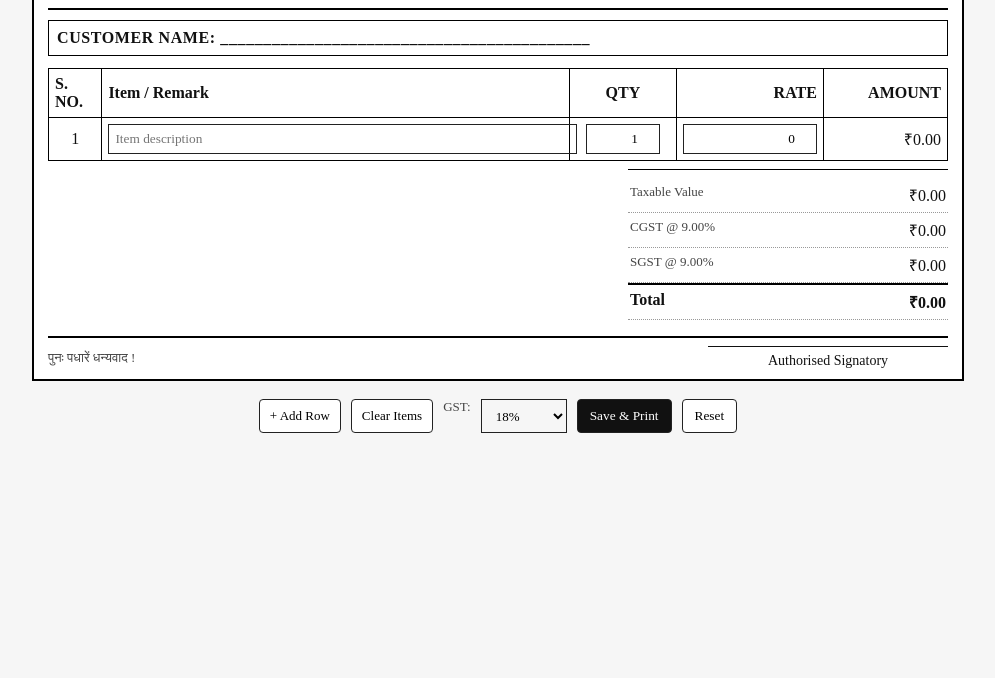
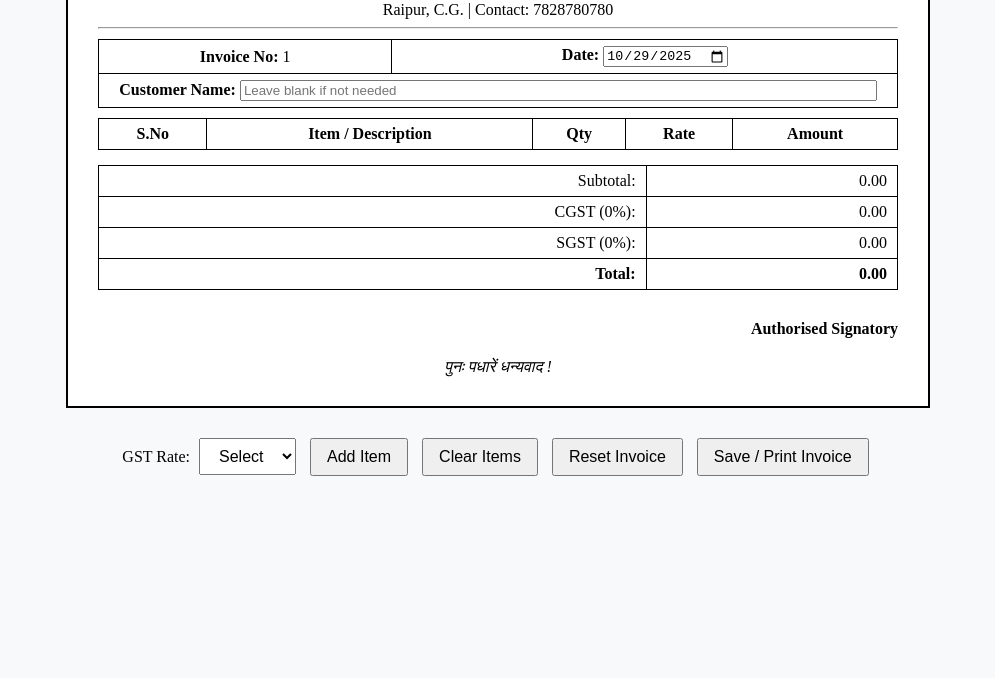
Before and after one commit to folio304/invoicegenerator, a plain HTML site: page index.html in a window 1280 px wide. Shown: the part 122-800 px from the top of the page, without its empty margins (142-1137 px from the left). Drawn offline with Linux system fonts and the light colour scheme.

Commit message:
Update index.html

```diff
--- a/index.html
+++ b/index.html
@@ -1,171 +1,201 @@
-<!doctype html>
+<!DOCTYPE html>
 <html lang="en">
 <head>
-<meta charset="utf-8">
-<meta name="viewport" content="width=device-width,initial-scale=1">
-<title>Vaada and Associates — Invoice</title>
-<style>
-  :root{--paper:#fff;--border:#000;--muted:#444;--maxw:900px}
-  body{background:#f6f6f6;font-family:"Times New Roman",serif;padding:18px;color:#111}
-  .wrap{max-width:var(--maxw);margin:0 auto;background:var(--paper);border:2px solid var(--border);padding:10px 14px}
-  .header{display:flex;justify-content:space-between;align-items:flex-start;border-bottom:2px solid var(--border);padding-bottom:6px;margin-bottom:8px}
-  .firm h2{margin:0;font-size:22px}
-  .firm .sub{font-size:13px;margin-top:4px}
-  .meta{text-align:right}
-  .meta .label{font-size:12px;color:var(--muted)}
-  .meta .val{font-weight:700}
-  .customer-line{border:1px solid var(--border);padding:8px;margin-top:10px;text-transform:uppercase;font-weight:700;letter-spacing:.6px}
-  table{width:100%;border-collapse:collapse;margin-top:12px}
-  th,td{border:1px solid var(--border);padding:6px}
-  th{text-align:left}
-  .tcenter{text-align:center}
-  .tright{text-align:right}
-  .muted{color:var(--muted);font-size:13px}
-  input[type="text"],input[type="number"],select{font-family:inherit;padding:6px;border:1px solid #222;background:transparent}
-  input[type="number"]{text-align:right}
-  .totals{margin-top:8px;display:flex;justify-content:flex-end}
-  .totals .box{width:320px;border-top:1px solid var(--border);padding-top:8px}
-  .totals .line{display:flex;justify-content:space-between;padding:6px 2px;border-bottom:1px dotted #999}
-  .bold{font-weight:700}
-  .footer{margin-top:16px;border-top:2px solid var(--border);padding-top:8px;display:flex;justify-content:space-between;align-items:center}
-  .signature{width:240px;text-align:center;border-top:1px solid #111;padding-top:6px;font-size:14px}
-  .thank{font-size:15px;font-weight:700}
-  .bottom-controls{max-width:var(--maxw);margin:18px auto 0;display:flex;flex-wrap:wrap;justify-content:center;gap:10px}
-  .btn{padding:8px 12px;border-radius:4px;border:1px solid #222;background:#fff;cursor:pointer;font-family:inherit}
-  .btn.primary{background:#111;color:#fff}
-  .small{font-size:13px;padding:6px 10px}
-  @media print{
-    body{background:white}
-    .bottom-controls{display:none}
-    .wrap{border:0;padding:0;max-width:100%}
-  }
-</style>
+  <meta charset="UTF-8">
+  <meta name="viewport" content="width=device-width, initial-scale=1.0">
+  <title>Invoice Generator - Vaada and Associates</title>
+  <style>
+    body {
+      font-family: 'Times New Roman', serif;
+      margin: 40px;
+      background: #f8f9fa;
+    }
+    .invoice {
+      background: white;
+      padding: 30px;
+      border: 2px solid #000;
+      width: 800px;
+      margin: auto;
+    }
+    h2, h3, h4, p {
+      margin: 2px 0;
+      text-align: center;
+    }
+    table {
+      width: 100%;
+      border-collapse: collapse;
+      margin-top: 10px;
+    }
+    table, th, td {
+      border: 1px solid black;
+    }
+    th, td {
+      padding: 6px;
+      text-align: center;
+    }
+    .totals {
+      margin-top: 15px;
+      width: 100%;
+    }
+    .totals td {
+      text-align: right;
+      padding-right: 10px;
+    }
+    .signature {
+      text-align: right;
+      margin-top: 30px;
+      font-weight: bold;
+    }
+    .footer {
+      text-align: center;
+      margin-top: 20px;
+      font-style: italic;
+    }
+    .controls {
+      text-align: center;
+      margin-top: 25px;
+    }
+    .controls button, .controls select, .controls input {
+      margin: 5px;
+      padding: 8px 15px;
+      font-size: 16px;
+    }
+    @media print {
+      .controls {
+        display: none;
+      }
+      body {
+        margin: 0;
+        background: white;
+      }
+      .invoice {
+        border: none;
+        width: 100%;
+        margin: 0;
+      }
+    }
+  </style>
 </head>
 <body>
-<div class="wrap" id="invoiceWrap">
-  <div class="header">
-    <div class="firm">
-      <h2>VAADA AND ASSOCIATES</h2>
-      <div class="sub">GSTIN: AFBOA2040N1Z3</div>
-      <div class="sub">Raipur, C.G.</div>
-      <div class="sub">Contact: 7828780780</div>
-    </div>
-    <div class="meta">
-      <div class="label">Invoice No.</div>
-      <div class="val" id="invoiceNoPreview">INV-1</div>
-      <div style="height:10px"></div>
-      <div class="label">Date</div>
-      <div><input id="invoiceDate" type="date"></div>
-    </div>
-  </div>
 
-  <div class="customer-line">
-    CUSTOMER NAME: ___________________________________________
-  </div>
+<div class="invoice" id="invoice">
+  <h2>VAADA AND ASSOCIATES</h2>
+  <h4>GSTIN: AFBOA2040N1Z3</h4>
+  <p>Raipur, C.G. | Contact: 7828780780</p>
+  <hr>
+  <table>
+    <tr>
+      <td><strong>Invoice No:</strong> <span id="invoiceNo"></span></td>
+      <td><strong>Date:</strong> <input type="date" id="invoiceDate"></td>
+    </tr>
+    <tr>
+      <td colspan="2"><strong>Customer Name:</strong> <input type="text" id="customerName" placeholder="Leave blank if not needed" style="width:80%"></td>
+    </tr>
+  </table>
 
-  <table>
+  <table id="itemsTable">
     <thead>
       <tr>
-        <th style="width:6%">S. NO.</th>
-        <th style="width:54%">Item / Remark</th>
-        <th style="width:12%" class="tcenter">QTY</th>
-        <th style="width:14%" class="tright">RATE</th>
-        <th style="width:14%" class="tright">AMOUNT</th>
+        <th>S.No</th>
+        <th>Item / Description</th>
+        <th>Qty</th>
+        <th>Rate</th>
+        <th>Amount</th>
       </tr>
     </thead>
-    <tbody id="itemsBody"></tbody>
+    <tbody></tbody>
   </table>
 
-  <div class="totals">
-    <div class="box">
-      <div class="line"><div class="muted">Taxable Value</div><div id="taxableText" class="tright">₹0.00</div></div>
-      <div class="line"><div class="muted">CGST @ <span id="cgstRate">0</span>%</div><div id="cgstText" class="tright">₹0.00</div></div>
-      <div class="line"><div class="muted">SGST @ <span id="sgstRate">0</span>%</div><div id="sgstText" class="tright">₹0.00</div></div>
-      <div class="line bold" style="border-top:2px solid #000"><div>Total</div><div id="totalText" class="tright">₹0.00</div></div>
-    </div>
-  </div>
+  <table class="totals">
+    <tr><td>Subtotal:</td><td id="subtotal">0.00</td></tr>
+    <tr><td>CGST (<span id="cgstRate">0</span>%):</td><td id="cgst">0.00</td></tr>
+    <tr><td>SGST (<span id="sgstRate">0</span>%):</td><td id="sgst">0.00</td></tr>
+    <tr><td><strong>Total:</strong></td><td id="total"><strong>0.00</strong></td></tr>
+  </table>
 
-  <div class="footer">
-    <div class="muted">पुनः पधारें धन्यवाद !</div>
-    <div class="signature">Authorised Signatory</div>
-  </div>
+  <div class="signature">Authorised Signatory</div>
+  <div class="footer">पुनः पधारें धन्यवाद !</div>
 </div>
 
-<!-- BOTTOM TOOLBAR -->
-<div class="bottom-controls">
-  <button id="addRow" class="btn small">+ Add Row</button>
-  <button id="clearRows" class="btn small">Clear Items</button>
-  <label class="muted">GST:</label>
-  <select id="gstRate" class="small">
-    <option value="0">No GST</option>
+<div class="controls">
+  <label>GST Rate: </label>
+  <select id="gstRate">
+    <option value="0">Select</option>
     <option value="5">5%</option>
-    <option value="18" selected>18%</option>
+    <option value="18">18%</option>
   </select>
-  <button id="savePrint" class="btn primary">Save &amp; Print</button>
-  <button id="reset" class="btn">Reset</button>
+  <button onclick="addItem()">Add Item</button>
+  <button onclick="clearItems()">Clear Items</button>
+  <button onclick="resetInvoice()">Reset Invoice</button>
+  <button onclick="saveAndPrint()">Save / Print Invoice</button>
 </div>
 
 <script>
-const KEY_NEXT='vaada_next_invoice',KEY_SAVED='vaada_saved_invoices';
-const invoiceNoPreview=document.getElementById('invoiceNoPreview'),
-invoiceDate=document.getElementById('invoiceDate'),
-gstRateEl=document.getElementById('gstRate'),
-addRowBtn=document.getElementById('addRow'),
-clearRowsBtn=document.getElementById('clearRows'),
-savePrintBtn=document.getElementById('savePrint'),
-resetBtn=document.getElementById('reset'),
-itemsBody=document.getElementById('itemsBody'),
-taxableText=document.getElementById('taxableText'),
-cgstText=document.getElementById('cgstText'),
-sgstText=document.getElementById('sgstText'),
-totalText=document.getElementById('totalText'),
-cgstRateSpan=document.getElementById('cgstRate'),
-sgstRateSpan=document.getElementById('sgstRate');
+  let invoiceCounter = localStorage.getItem('invoiceCounter') ? parseInt(localStorage.getItem('invoiceCounter')) : 1;
+  document.getElementById('invoiceNo').textContent = invoiceCounter;
+  document.getElementById('invoiceDate').valueAsDate = new Date();
 
-function getNext(){let r=localStorage.getItem(KEY_NEXT);let n=r?parseInt(r,10):1;if(!Number.isFinite(n)||n<1)n=1;return n}
-function setNext(n){localStorage.setItem(KEY_NEXT,String(n))}
-function bumpNext(){setNext(getNext()+1)}
-function formatINR(v){return '₹'+(Number(v)||0).toFixed(2)}
-function init(){const n=getNext();invoiceNoPreview.textContent='INV-'+n;const d=new Date();invoiceDate.value=d.toISOString().slice(0,10);addItemRow();updateTotals()}
-init();
+  const itemsTable = document.querySelector("#itemsTable tbody");
+  const gstRateSelect = document.getElementById("gstRate");
 
-function addItemRow(data){const idx=itemsBody.children.length+1,tr=document.createElement('tr');
-const td1=document.createElement('td');td1.className='tcenter';td1.textContent=idx;
-const td2=document.createElement('td');const desc=document.createElement('input');desc.type='text';desc.placeholder='Item description';desc.style.width='100%';desc.value=data?.desc||'';td2.appendChild(desc);
-const td3=document.createElement('td');td3.className='tcenter';const qty=document.createElement('input');qty.type='number';qty.min='0';qty.step='1';qty.value=data?.qty||1;qty.style.width='60px';td3.appendChild(qty);
-const td4=document.createElement('td');td4.className='tright';const rate=document.createElement('input');rate.type='number';rate.min='0';rate.step='0.01';rate.value=data?.rate||0;rate.style.width='120px';td4.appendChild(rate);
-const td5=document.createElement('td');td5.className='tright';td5.textContent=formatINR(0);
-[desc,qty,rate].forEach(el=>el.addEventListener('input',updateTotals));
-tr.append(td1,td2,td3,td4,td5);itemsBody.appendChild(tr);updateRowNumbers();updateTotals()}
-function updateRowNumbers(){Array.from(itemsBody.children).forEach((tr,i)=>tr.children[0].textContent=i+1)}
-function clearItems(){itemsBody.innerHTML='';addItemRow();updateTotals()}
-addRowBtn.onclick=()=>addItemRow();
-clearRowsBtn.onclick=()=>{if(confirm('Clear all items?'))clearItems()}
+  function addItem() {
+    const row = document.createElement("tr");
+    row.innerHTML = `
+      <td>${itemsTable.children.length + 1}</td>
+      <td contenteditable="true"></td>
+      <td contenteditable="true" oninput="calculateTotal()"></td>
+      <td contenteditable="true" oninput="calculateTotal()"></td>
+      <td class="amount">0.00</td>
+    `;
+    itemsTable.appendChild(row);
+  }
 
-function updateTotals(){let taxable=0;Array.from(itemsBody.children).forEach(tr=>{
-const qty=Number(tr.querySelectorAll('input[type="number"]')[0].value)||0;
-const rate=Number(tr.querySelectorAll('input[type="number"]')[1].value)||0;
-const amt=qty*rate;tr.children[4].textContent=formatINR(amt);taxable+=amt});
-const gst=Number(gstRateEl.value)||0;
-const taxTotal=taxable*gst/100,cgst=taxTotal/2,sgst=taxTotal/2;
-taxableText.textContent=formatINR(taxable);
-cgstText.textContent=formatINR(cgst);
-sgstText.textContent=formatINR(sgst);
-totalText.textContent=formatINR(taxable+cgst+sgst);
-cgstRateSpan.textContent=(gst/2).toFixed(2);
-sgstRateSpan.textContent=(gst/2).toFixed(2);
-}
-gstRateEl.onchange=updateTotals;
+  function clearItems() {
+    itemsTable.innerHTML = "";
+    calculateTotal();
+  }
 
-savePrintBtn.onclick=()=>{const invNumber=invoiceNoPreview.textContent;window.print();
-bumpNext();setTimeout(()=>resetInvoice(true),400)}
-function resetInvoice(newNum=false){
-clearItems();const n=newNum?getNext():getNext()-1;
-invoiceNoPreview.textContent='INV-'+n;
-const d=new Date();invoiceDate.value=d.toISOString().slice(0,10);
-gstRateEl.value='18';updateTotals()
-}
-resetBtn.onclick=()=>{if(confirm('Reset invoice?'))resetInvoice()}
+  function calculateTotal() {
+    let subtotal = 0;
+    document.querySelectorAll("#itemsTable tbody tr").forEach(row => {
+      const qty = parseFloat(row.children[2].textContent) || 0;
+      const rate = parseFloat(row.children[3].textContent) || 0;
+      const amount = qty * rate;
+      row.querySelector(".amount").textContent = amount.toFixed(2);
+      subtotal += amount;
+    });
+
+    const gstRate = parseFloat(gstRateSelect.value) || 0;
+    const cgst = subtotal * (gstRate / 2) / 100;
+    const sgst = subtotal * (gstRate / 2) / 100;
+    const total = subtotal + cgst + sgst;
+
+    document.getElementById("subtotal").textContent = subtotal.toFixed(2);
+    document.getElementById("cgst").textContent = cgst.toFixed(2);
+    document.getElementById("sgst").textContent = sgst.toFixed(2);
+    document.getElementById("total").textContent = total.toFixed(2);
+    document.getElementById("cgstRate").textContent = (gstRate / 2).toFixed(1);
+    document.getElementById("sgstRate").textContent = (gstRate / 2).toFixed(1);
+  }
+
+  gstRateSelect.addEventListener("change", calculateTotal);
+
+  function resetInvoice() {
+    document.getElementById("customerName").value = "";
+    itemsTable.innerHTML = "";
+    gstRateSelect.value = "0";
+    calculateTotal();
+  }
+
+  function saveAndPrint() {
+    window.print();
+    // After printing, increment invoice number and reset form
+    invoiceCounter++;
+    localStorage.setItem('invoiceCounter', invoiceCounter);
+    document.getElementById('invoiceNo').textContent = invoiceCounter;
+    resetInvoice();
+  }
 </script>
+
 </body>
 </html>
```
